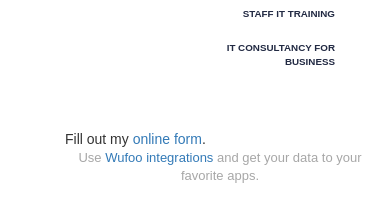
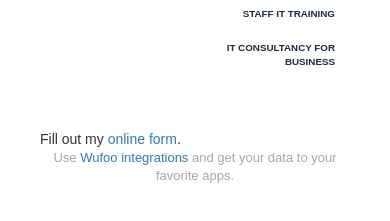
Before and after one commit to flashharry82/flashharry82.github.io, a plain HTML site: page contact.html in a window 390 px wide. Shown: the part 93-314 px from the top of the page. Drawn offline with nearby package versions, Linux system fonts and the light colour scheme; a script that the page names is missing.

Commit message:
contact zoom

```diff
--- a/main.css
+++ b/main.css
@@ -222,6 +222,6 @@ body{
 
   .form{
     width:310px;
-    margin: 50px 5px 5px 30px;
+    margin: 50px 5px 0px 5px;
   }
 }
```
